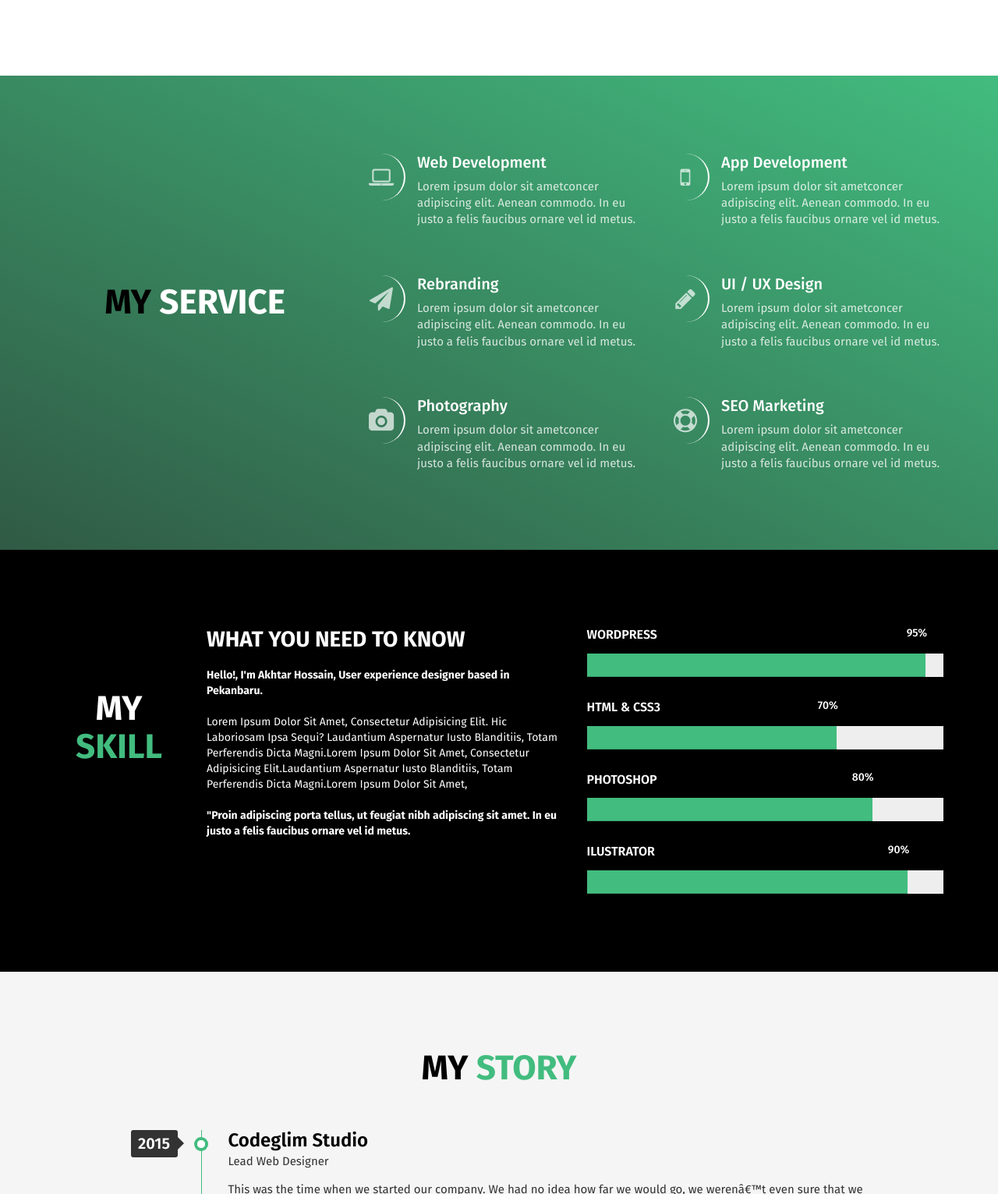
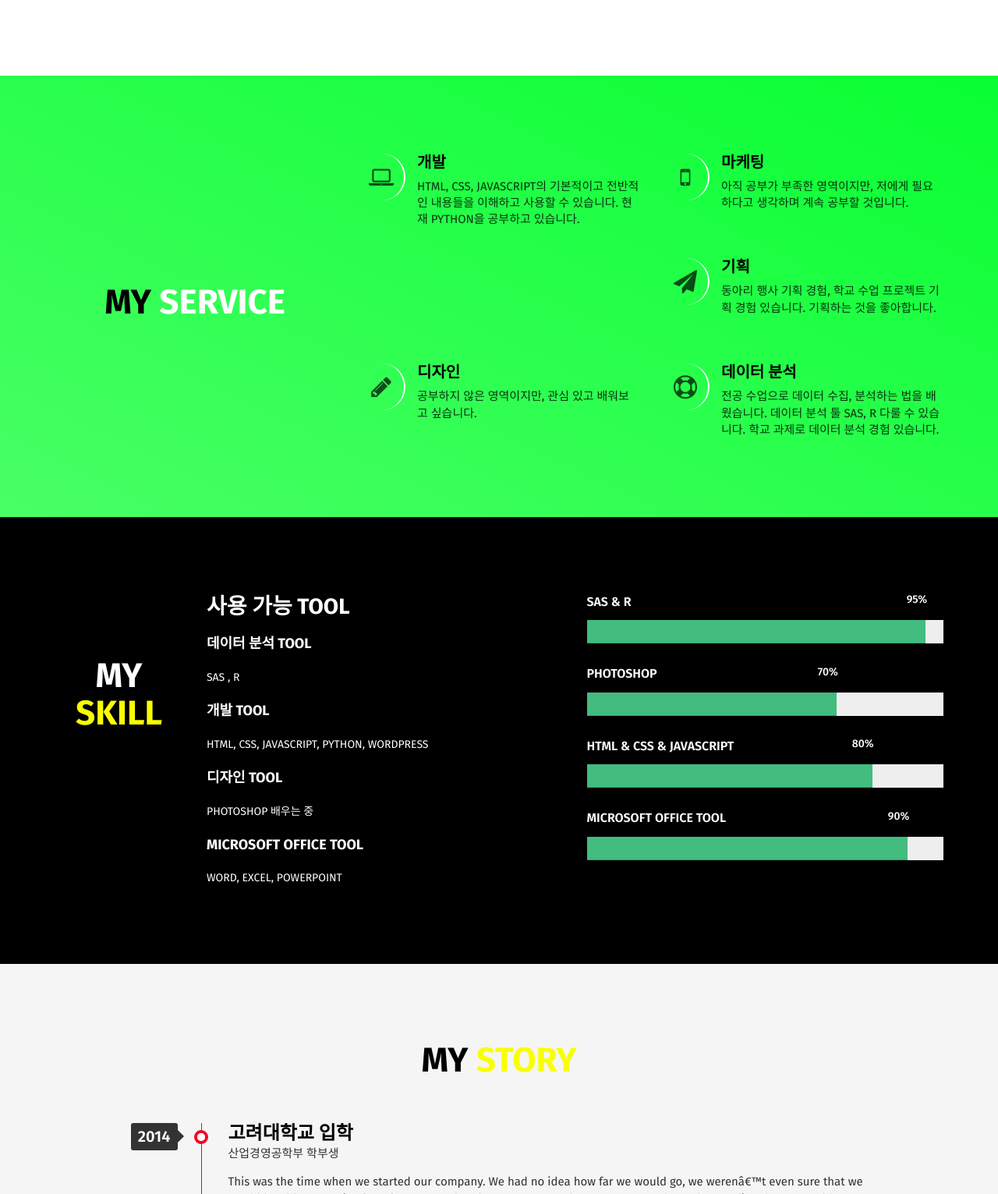
Before and after one commit to jo0411/jo0411.github.io, a plain HTML site: page index.html in a window 1280 px wide. Shown: the part 1269-2800 px from the top of the page at 78% size. Drawn offline with Linux system fonts and the light colour scheme; some packages are replaced by stand-ins of ours.

Commit message:
update contents 0726

```diff
--- a/css/responsive.css
+++ b/css/responsive.css
@@ -10,7 +10,7 @@
 	height: 80px;
 }
 #header .logo {
-	padding-top: 28px;
+	padding-top: 20px;
 }
 #header .nav li a {
 	padding: 30px 7px;
--- a/index.html
+++ b/index.html
@@ -152,48 +152,41 @@
 								<!-- single-service -->
 								<div class="single-service">
 									<i class="fa fa-laptop"></i>
-									<h5>Web Development</h5>
-									<p>Lorem ipsum dolor sit ametconcer adipiscing elit. Aenean commodo. In eu justo a felis faucibus ornare vel id metus.</p>
+									<h5><b>개발</b></h5>
+									<p>HTML, CSS, JAVASCRIPT의 기본적이고 전반적인 내용들을 이해하고 사용할 수 있습니다. 현재 PYTHON을 공부하고 있습니다.</p>
 								</div>
 							</div>
 							<div class="col-md-6 col-sm-6 col-xs-12 wow fadeInUp" data-wow-duration="0.8s" data-wow-delay="0.5s">
 								<!-- single-service -->
 								<div class="single-service">
 									<i class="fa fa-mobile"></i>
-									<h5>App Development</h5>
-									<p>Lorem ipsum dolor sit ametconcer adipiscing elit. Aenean commodo. In eu justo a felis faucibus ornare vel id metus.</p>
+									<h5><b>마케팅</b></h5>
+									<p>아직 공부가 부족한 영역이지만, 저에게 필요하다고 생각하며 계속 공부할 것입니다.</p>
 								</div>
 							</div>
 							<div class="col-md-6 col-sm-6 col-xs-12 wow fadeInUp" data-wow-duration="0.8s" data-wow-delay="0.6s">
 								<!-- single-service -->
 								<div class="single-service">
 									<i class="fa fa-paper-plane"></i>
-									<h5>Rebranding</h5>
-									<p>Lorem ipsum dolor sit ametconcer adipiscing elit. Aenean commodo. In eu justo a felis faucibus ornare vel id metus.</p>
+									<h5><b>기획</b></h5>
+									<p>동아리 행사 기획 경험, 학교 수업 프로젝트 기획 경험 있습니다. 기획하는 것을 좋아합니다.</p>
 								</div>
 							</div>
 							<div class="col-md-6 col-sm-6 col-xs-12 wow fadeInUp" data-wow-duration="0.8s" data-wow-delay="0.7s">
 								<!-- single-service -->
 								<div class="single-service">
 									<i class="fa fa-pencil"></i>
-									<h5>UI / UX Design</h5>
-									<p>Lorem ipsum dolor sit ametconcer adipiscing elit. Aenean commodo. In eu justo a felis faucibus ornare vel id metus.</p>
+									<h5><b>디자인</b></h5>
+									<p>공부하지 않은 영역이지만, 관심 있고 배워보고 싶습니다.</p>
 								</div>
 							</div>
-							<div class="col-md-6 col-sm-6 col-xs-12 wow fadeInUp" data-wow-duration="0.8s" data-wow-delay="0.8s">
-								<!-- single-service -->
-								<div class="single-service">
-									<i class="fa fa-camera"></i>
-									<h5>Photography</h5>
-									<p>Lorem ipsum dolor sit ametconcer adipiscing elit. Aenean commodo. In eu justo a felis faucibus ornare vel id metus.</p>
-								</div>
-							</div>
+
 							<div class="col-md-6 col-sm-6 col-xs-12 wow fadeInUp" data-wow-duration="0.8s" data-wow-delay="0.9s">
 								<!-- single-service -->
 								<div class="single-service">
 									<i class="fa fa-life-ring"></i>
-									<h5>SEO Marketing</h5>
-									<p>Lorem ipsum dolor sit ametconcer adipiscing elit. Aenean commodo. In eu justo a felis faucibus ornare vel id metus.</p>
+									<h5><b>데이터 분석</b></h5>
+									<p>전공 수업으로 데이터 수집, 분석하는 법을 배웠습니다. 데이터 분석 툴 SAS, R 다룰 수 있습니다. 학교 과제로 데이터 분석 경험 있습니다.</p>
 								</div>
 							</div>
 						</div>
@@ -217,17 +210,22 @@
 							<div class="row">
 								<div class="col-md-6 col-sm-12 col-xs-12">
 									<div class="skill-content">
-										<h3>WHAT YOU NEED TO KNOW</h3>
-										<p><b>Hello!, I'm Akhtar Hossain, User experience designer based in Pekanbaru.</b></p>
-										<p>Lorem Ipsum Dolor Sit Amet, Consectetur Adipisicing Elit. Hic Laboriosam Ipsa Sequi? Laudantium Aspernatur Iusto Blanditiis, Totam Perferendis Dicta Magni.Lorem Ipsum Dolor Sit Amet, Consectetur Adipisicing Elit.Laudantium Aspernatur Iusto Blanditiis, Totam Perferendis Dicta Magni.Lorem Ipsum Dolor Sit Amet,</p>
-										<p><b>"Proin adipiscing porta tellus, ut feugiat nibh adipiscing sit amet. In eu justo a felis faucibus ornare vel id metus.</b></p>
+										<h3>사용 가능 TOOL</h3>
+										<p style = " font-size:18px;"><b>데이터 분석 TOOL</b></p>
+										<p>SAS , R</p>
+										<p style = " font-size:18px;"><b>개발 TOOL</b></p>
+										<p>HTML, CSS, JAVASCRIPT, PYTHON, WORDPRESS</p>
+										<p style = " font-size:18px;"><b>디자인 TOOL</b></p>
+										<p>PHOTOSHOP 배우는 중</p>
+										<p style = " font-size:18px;"><b>MICROSOFT OFFICE TOOL</b></p>
+										<p>WORD, EXCEL, POWERPOINT</p>
 									</div>
 								</div>
 								<div class="col-md-6 col-sm-12 col-xs-12">
 									<div class="skill-main">
 										<div class="single-skill">
 											<div class="skill-title">
-												<h4>WORDPRESS</h4>
+												<h4>SAS & R</h4>
 											</div>
 											<div class="progress two">
 												<div class="progress-bar" data-percent="95">
@@ -237,7 +235,7 @@
 										</div>
 										<div class="single-skill">
 											<div class="skill-title">
-												<h4>HTML & CSS3</h4>
+												<h4>PHOTOSHOP</h4>
 											</div>
 											<div class="progress two">
 												<div class="progress-bar" data-percent="70">
@@ -247,7 +245,7 @@
 										</div>
 										<div class="single-skill">
 											<div class="skill-title">
-												<h4>PHOTOSHOP</h4>
+												<h4>HTML & CSS & JAVASCRIPT</h4>
 											</div>
 											<div class="progress two">
 												<div class="progress-bar" data-percent="80">
@@ -257,7 +255,7 @@
 										</div>
 										<div class="single-skill">
 											<div class="skill-title">
-												<h4>ILUSTRATOR</h4>
+												<h4>MICROSOFT OFFICE TOOL</h4>
 											</div>
 											<div class="progress two">
 												<div class="progress-bar" data-percent="90">
@@ -290,28 +288,28 @@
 						<div class="story-content">
 							<!-- single-story -->
 							<div class="single-story">
-								<span class="year wow fadeInLeft" data-wow-duration="0.8s" data-wow-delay="0.4s">2015</span>
+								<span class="year wow fadeInLeft" data-wow-duration="0.8s" data-wow-delay="0.4s">2014</span>
 								<div class="inner-content wow fadeInUp" data-wow-duration="0.8s" data-wow-delay="0.4s">
-									<h3>Codeglim Studio</h3>
-									<p>Lead Web Designer</p>
+									<h3>고려대학교 입학</h3>
+									<p>산업경영공학부 학부생</p>
 									<p class="p2">This was the time when we started our company. We had no idea how far we would go, we werenâ€™t even sure that we would be able to survive for a few years. What drove us to start the company was the understanding that we could provide a service no one else was providing.</p>
 								</div>
 							</div>
 							<!-- single-story -->
 							<div class="single-story">
-								<span class="year wow fadeInLeft" data-wow-duration="0.8s" data-wow-delay="0.6s">2016</span>
+								<span class="year wow fadeInLeft" data-wow-duration="0.8s" data-wow-delay="0.6s">2015</span>
 								<div class="inner-content wow fadeInUp" data-wow-duration="0.8s" data-wow-delay="0.6s">
-									<h3>Themelamp Studio</h3>
-									<p>Lead Web Designer</p>
+									<h3>공신 가입</h3>
+									<p>교육 봉사 단체 소속 활동</p>
 									<p class="p2">This was the time when we started our company. We had no idea how far we would go, we werenâ€™t even sure that we would be able to survive for a few years. What drove us to start the company was the understanding that we could provide a service no one else was providing.</p>
 								</div>
 							</div>
 							<!-- single-story -->
 							<div class="single-story">
-								<span class="year wow fadeInLeft" data-wow-duration="0.8s" data-wow-delay="0.8s">2018</span>
+								<span class="year wow fadeInLeft" data-wow-duration="0.8s" data-wow-delay="0.8s">2017</span>
 								<div class="inner-content wow fadeInUp" data-wow-duration="0.8s" data-wow-delay="0.8s">
-									<h3>Ministersoft Studio</h3>
-									<p>Lead Web Designer</p>
+									<h3>교내 campus ceo 경진대회 참가</h3>
+									<p>우수상 수상</p>
 									<p class="p2">This was the time when we started our company. We had no idea how far we would go, we werenâ€™t even sure that we would be able to survive for a few years. What drove us to start the company was the understanding that we could provide a service no one else was providing.</p>
 								</div>
 							</div>
@@ -319,8 +317,8 @@
 							<div class="single-story">
 								<span class="year wow fadeInLeft" data-wow-duration="0.8s" data-wow-delay="1s">2018</span>
 								<div class="inner-content wow fadeInUp" data-wow-duration="0.8s" data-wow-delay="1s">
-									<h3>Creative Studio</h3>
-									<p>Lead Web Designer</p>
+									<h3>소프트웨어벤처공학부 이중전공 </h3>
+									<p>이중전공 수강</p>
 									<p class="p2">This was the time when we started our company. We had no idea how far we would go, we werenâ€™t even sure that we would be able to survive for a few years. What drove us to start the company was the understanding that we could provide a service no one else was providing.</p>
 								</div>
 							</div>
@@ -347,11 +345,11 @@
 						<div class="works-menu wow fadeInUp" data-wow-duration="0.8s" data-wow-delay="0.6s">
 							<ul>
 								<li class="active" data-filter="*"><i class="fa fa-tasks"></i>All Works</li>
-								<li data-filter=".print"><i class="fa fa-laptop"></i>WEB DEVELOPMENT</li>
-								<li data-filter=".identity"><i class="fa fa-mobile"></i>App Development</li>
-								<li data-filter=".branding"><i class="fa fa-camera"></i>Photography</li>
-								<li data-filter=".web"><i class="fa fa-wordpress"></i>WORDPRESS</li>
-								<li data-filter=".wordpress"><i class="fa fa-life-ring"></i>SEO Marketing</li>
+								<li data-filter=".print"><i class="fa fa-laptop"></i>개발</li>
+								<li data-filter=".identity"><i class="fa fa-mobile"></i>마케팅</li>
+								<li data-filter=".branding"><i class="fa fa-paper-plane"></i>기획</li>
+								<li data-filter=".web"><i class="fa fa-pencil"></i>디자인</li>
+								<li data-filter=".wordpress"><i class="fa fa-life-ring"></i>데이터 분석</li>
 							</ul>
 						</div>
 						<!--/ End Project Nav -->
@@ -613,11 +611,11 @@
 					<div class="col-md-4 col-sm-12 col-xs-12">
 						<div class="contact-info">
 							<h4>Contact info</h4>
-							<p>Lorem ipsum dolor sit amet, consectetur adipisicing elit, sed do eiusmod tempor incididunt ut labore et dolore magna aliqua.Lorem ipsum dolor sit amet, consectetur adipisicing elit, sed do eiusmod tempor incididunt ut labore et dolore magna aliqua.</p>
-							<p>Lorem ipsum dolor sit amet, consectetur adipisicing elit, sed do eiusmod tempor incididunt ut labore et dolore magna aliqua.Lorem ipsum dolor sit amet, consectetur adipisicing elit, sed do eiusmod tempor incididunt ut labore et dolore magna aliqua.</p>
-							<span><i class="fa fa-phone-square"></i>+262 695 2601</span>
-							<span><i class="fa fa-map-marker"></i>121 King Street, Australia</span>
-							<span><i class="fa fa-envelope"></i><a href="#">youmail@gmail.com</a></span>
+							<p>방문해주셔서 감사합니다.</p>
+							<p>저에게 연락을 원하시면 아래 연락처/이메일을 통해 연락주시면 감사하겠습니다. <br>혹은 아래 양식에 맞춰 메시지를 보내주셔도 됩니다.</p>
+							<span><i class="fa fa-phone-square"></i>+82 10-4802-9359</span>
+							<span><i class="fa fa-map-marker"></i>양천구 목동서로2길22 한신청구아파트 111동 601호</span>
+							<span><i class="fa fa-envelope"></i><a href="#">happyjo635@gmail.com</a></span>
 							<span><i class="fa fa-globe"></i><a href="#">www.yourWebside.com</a></span>
 						</div>
 					</div>
--- a/style.css
+++ b/style.css
@@ -127,7 +127,7 @@ a:hover{
 	font-weight: 700;
 }
 .section-title h2 span {
-	color: #42bc7f;
+	color: #f9ff00;
 }
 /*breadcrumb*/
 .breadcrumb{
@@ -182,7 +182,7 @@ a:hover{
 	padding:0;
 }
 .header .header-inner {
-	background: linear-gradient(-154deg,#101010,#828282);
+	background: linear-gradient(-154deg,#000000,#000000);
 	-webkit-box-shadow: 0px 0px 5px #000;
 	-moz-box-shadow: 0px 0px 5px #000;
 	box-shadow: 0px 0px 5px #000;
@@ -312,12 +312,12 @@ a:hover{
 	height:100%;
 	width:100%;
 	background:#000;
-	opacity:0.4;
+	opacity:0.2;
 }
 .slider{
 	height:680px;
-	background-size:cover;
-	background-position:center;
+	background-size:contain;
+	background-position:bottom;
 }
 .slider .text {
 	margin-top: 227px;
@@ -351,7 +351,7 @@ a:hover{
 	background:#42bc7f;
 }
 .slider .button .primary{
-	background:#42bc7f;
+	background:#0f73de;
 	color:#fff;
 }
 .slider .button .primary:hover{
@@ -383,7 +383,7 @@ a:hover{
 	font-size: 15px;
 	height: 40px;
 	color: #fff;
-	background:#42BC7F;
+	background:#337ab7;
 	text-transform:uppercase;
 	display: inline-block;
 	line-height: 40px;
@@ -465,7 +465,7 @@ a:hover{
 	Services CSS
 ===========================*/
 .service{
-	background: linear-gradient(-154deg,#42bc7f,#305a45);
+	background: linear-gradient(-154deg,#08ff32,#49ff66);
 	padding: 40px 0 100px;
 }
 .service .section-title {
@@ -482,7 +482,7 @@ a:hover{
 }
 .service .single-service i {
 	font-size: 30px;
-	color: #ffffffb3;
+	color: #000000b3;
 	position: absolute;
 	left: 0;
 	top: 0;
@@ -498,12 +498,12 @@ a:hover{
 }
 .service .single-service h5{
 	font-size:20px;
-	color:#fff;
+	color:#000;
 	margin-bottom:10px;
 	text-transform:capitalize;
 }
 .service .single-service p{
-	color:#fffc;
+	color:#000c;
 	font-size:15px;
 	font-weight:300;
 }
@@ -625,7 +625,7 @@ a:hover{
 	top: 0;
 	height: 100%;
 	width: 1px;
-	background: #42bc7f;
+	background: #f80223;
 }
 .story .single-story span {
 	display: block;
@@ -649,7 +649,7 @@ a:hover{
 	top: 9px;
 	height: 18px;
 	width: 18px;
-	background: #42bc7f;
+	background: #f80223;
 	border-radius: 100%;
 }
 .story .single-story span::after {
@@ -725,7 +725,7 @@ a:hover{
 .latest-works .works-menu ul li:hover,
 .latest-works .works-menu ul li.active{
 	color:#fff;
-	background:#42bc7f;
+	background:#ff240c;
 }
 .latest-works .works-menu ul li i{
 	margin-right:5px;
@@ -738,7 +738,7 @@ a:hover{
 	top: 0px;
 	height: 1px;
 	width: 100%;
-	background: #42bc7f;
+	background: #ff240c;
 	opacity:0;
 	visibility:hidden;
 	transition:all 0.4s ease;
@@ -755,7 +755,7 @@ a:hover{
 	bottom: 0px;
 	height: 1px;
 	width: 100%;
-	background: #42bc7f;
+	background: #ff240c;
 	opacity:0;
 	visibility:hidden;
 	transition:all 0.4s ease;
@@ -1377,7 +1377,7 @@ a:hover{
 .footer .footer-top{
 	text-align:center;
 	padding:90px 0;
-	background:#232328;
+	background:#000000;
 }
 .footer .logo{
 	margin-bottom:60px;
@@ -1410,7 +1410,7 @@ margin:0;
 	font-size:18px;
 }
 .footer .copyright{
-	background:#1d1d21;
+	background:#000000;
 	text-align:center;
 	padding:25px 0;
 }
```
Also changed, not shown: img/nnn.png, 1 other file.
